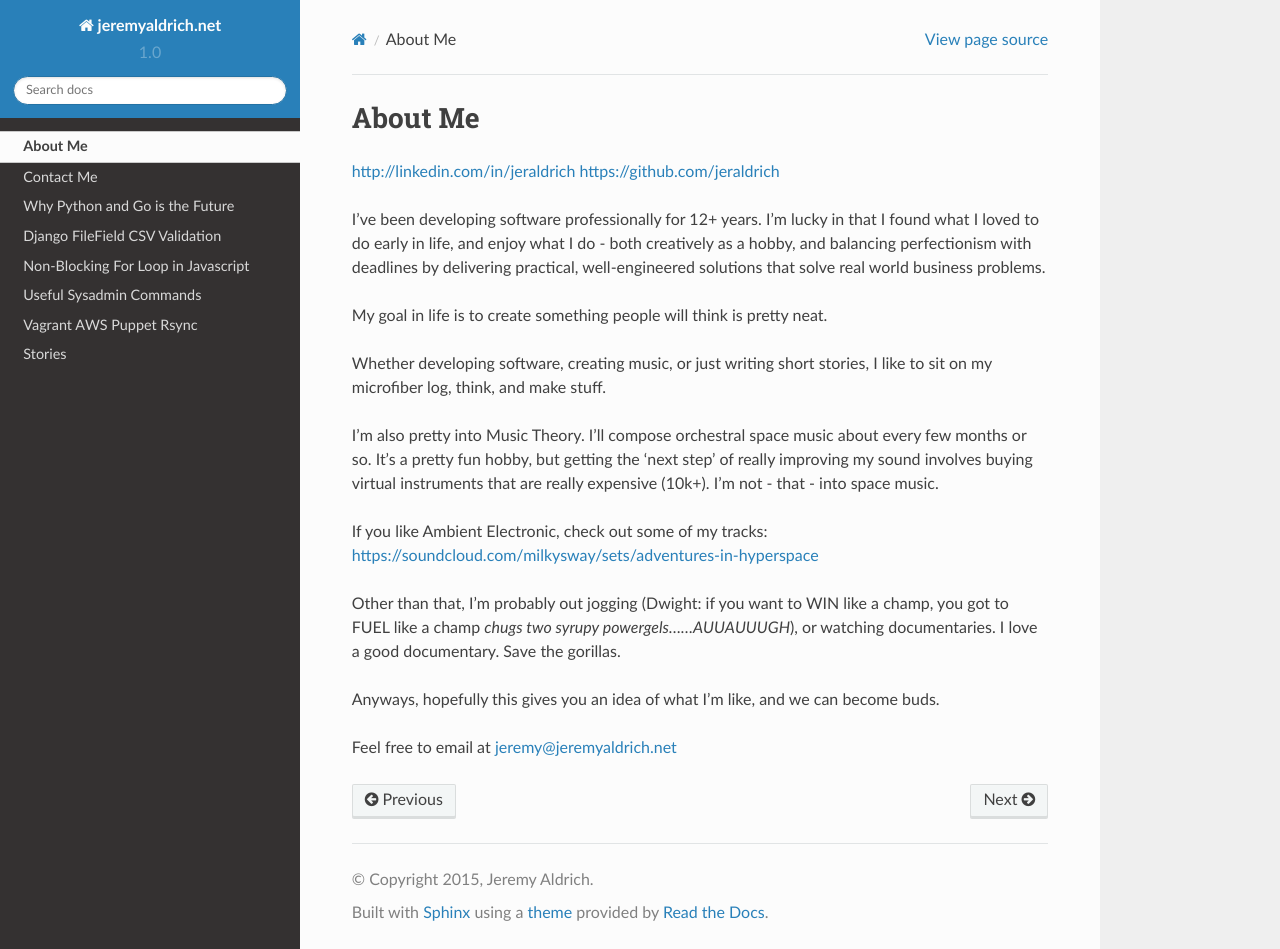
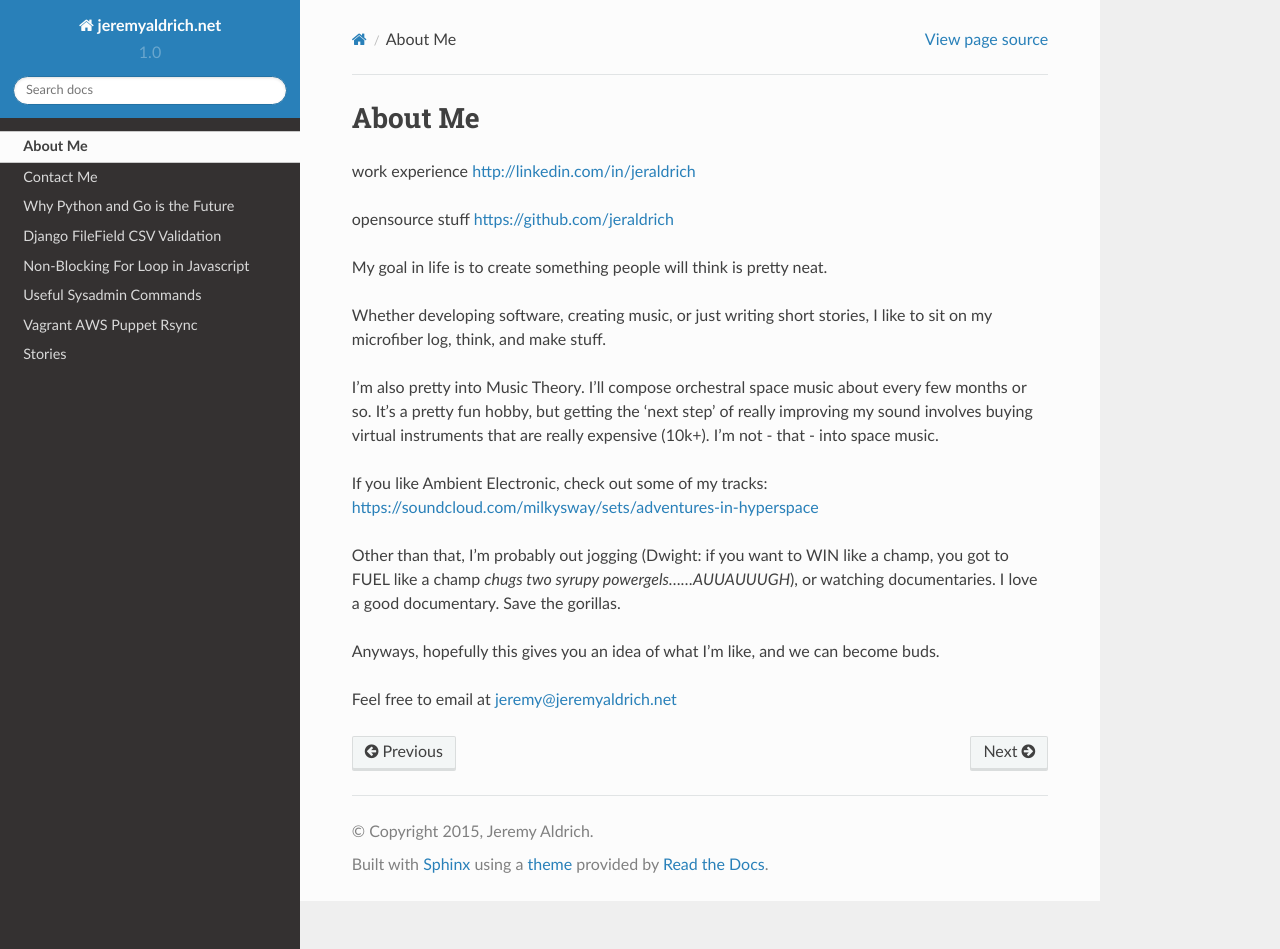
Before and after one commit to jeraldrich/blog, a Sphinx documentation site: the page built from docs/about_me.rst, in a window 1280 px wide and 949 px high. Built offline with Sphinx 7.4.7 and the Read the Docs theme 2.0.0, drawn with Linux system fonts in a browser that asks for light colours.

Commit message:
trim about

```diff
--- a/docs/about_me.rst
+++ b/docs/about_me.rst
@@ -1,9 +1,11 @@
 About Me
 ======
+
+work experience
 http://linkedin.com/in/jeraldrich
+
+opensource stuff
 https://github.com/jeraldrich
-
-I’ve been developing software professionally for 12+ years. I'm lucky in that I found what I loved to do early in life, and enjoy what I do - both creatively as a hobby, and balancing perfectionism with deadlines by delivering practical, well-engineered solutions that solve real world business problems.
 
 My goal in life is to create something people will think is pretty neat.
 
```
